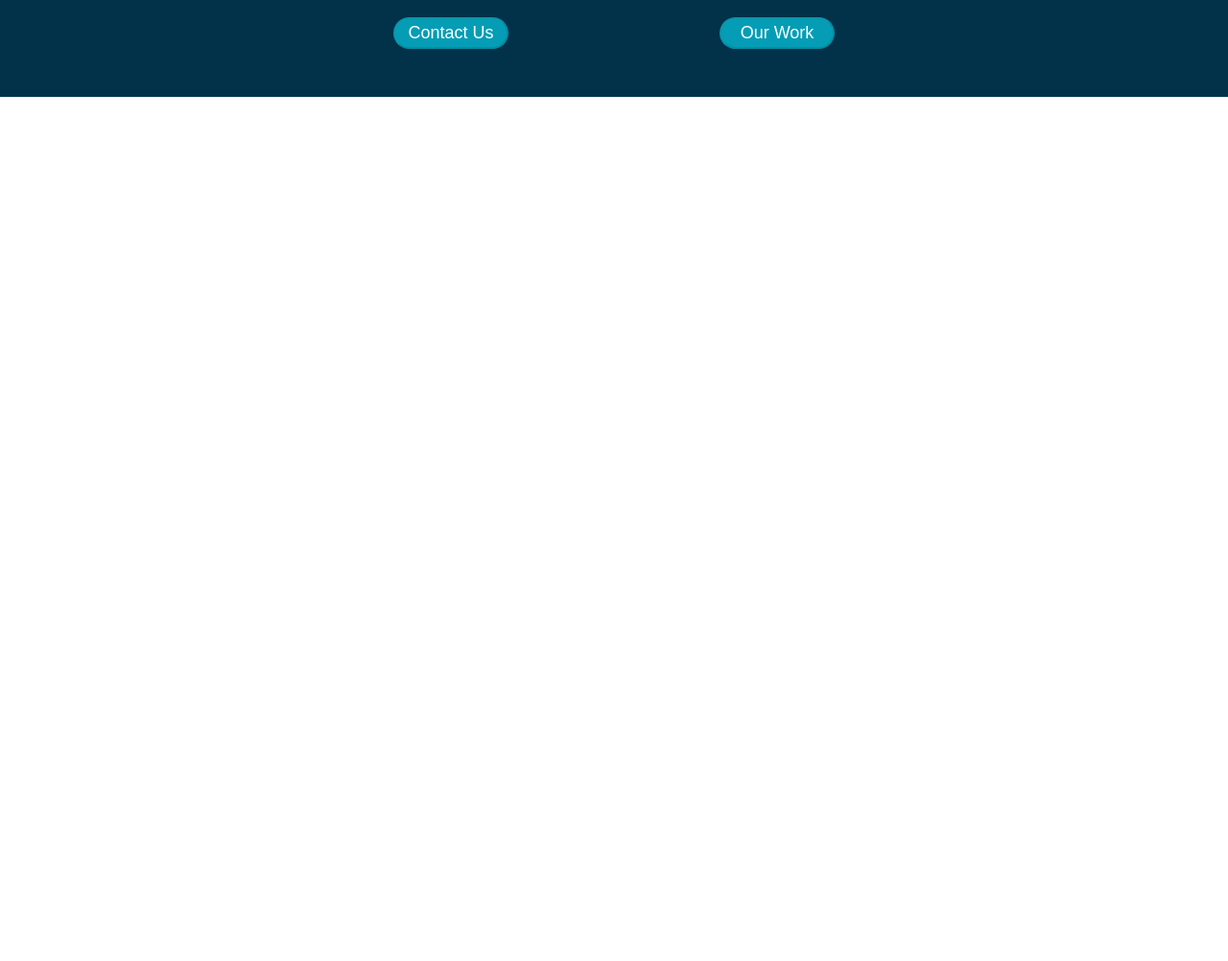
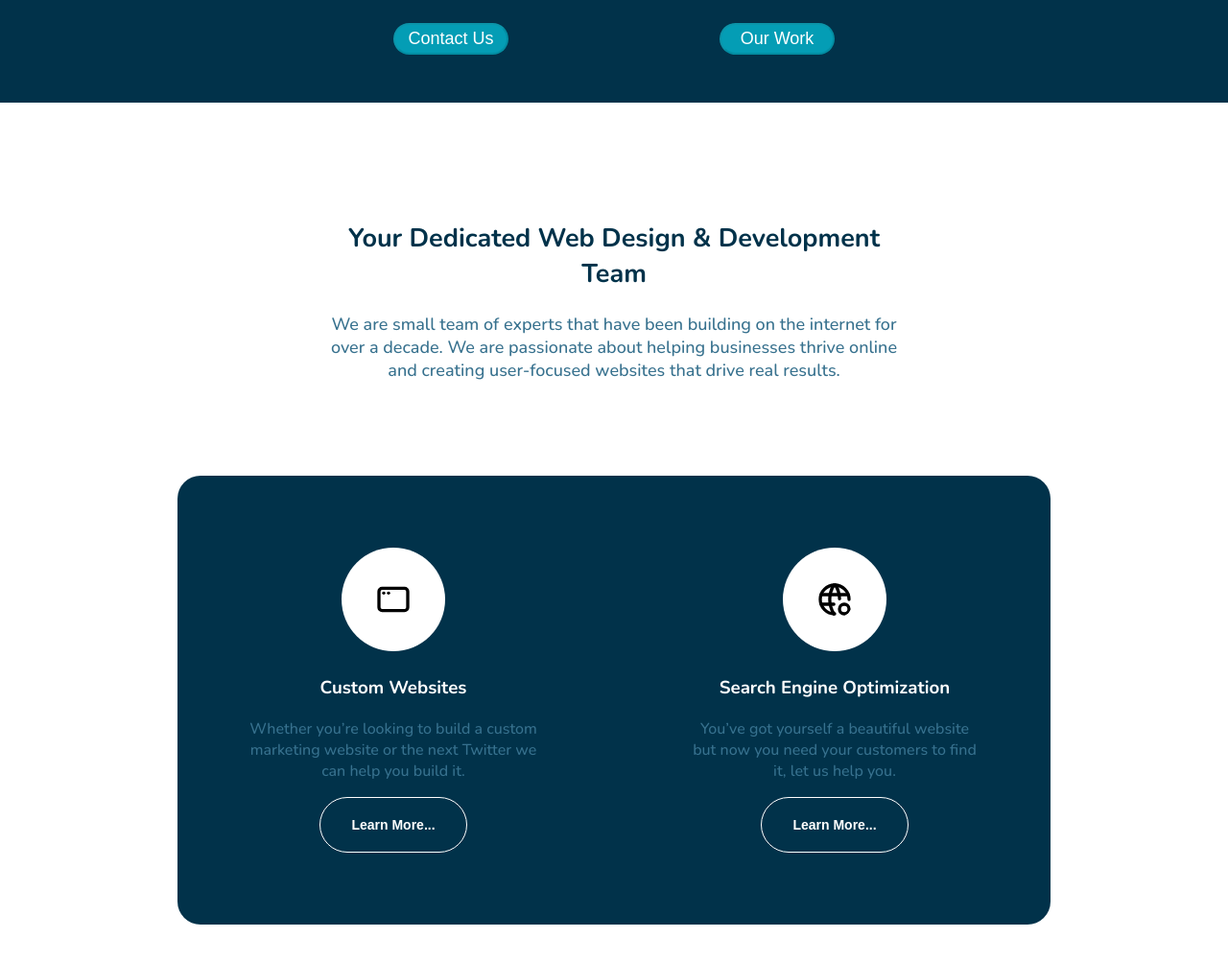
Before and after one commit to ReyAntonio12/Digital_Agency3rd, a website: page index.html in a window 1280 px wide. Shown: the part 528-1530 px from the top of the page at 96% size. Before the commit the page ends 800 px from the top, so only its background shows below. Drawn offline with nearby package versions, Linux system fonts and the light colour scheme.

Commit message:
Creating services section on html and adding styles to services section in CSS

```diff
--- a/index.html
+++ b/index.html
@@ -36,5 +36,29 @@
             </section>
         </header>
     </main>
+    <section class="container__services " id="Services">
+        <article class="introduction__services">
+            <h2 class="text--l services--title">Your Dedicated Web Design & Development Team</h2>
+            <p class="text--m services--description">We are small team of experts that have been building on the internet for over a decade.
+               We are passionate about helping businesses thrive online and creating user-focused websites
+               that drive real results.</p>
+        </article>
+        <article class="services__container">
+            <div class="custom--web--design services--center">
+                <img src="assets/app-window.svg" alt="Website Image" class="service--image">
+                <h3 class="services--intro">Custom Websites</h3>
+                <p class="services--description">Whether you’re looking to build a custom marketing website
+                   or the next Twitter we can help you build it.</p>
+                <button class="learn-more--button">Learn More...</button>
+            </div>
+            <div class="seo--services services--center">
+                <img src="assets/world-search.svg" alt="Search Engine Optimization" class="service--image">
+                <h3 class="services--intro">Search Engine Optimization</h3>
+                <p class="services--description">You’ve got yourself a beautiful website but now you need your customers to find it,
+                   let us help you.</p>
+                <button class="learn-more--button">Learn More...</button>
+            </div>
+        </article>
+    </section>
 </body>
 </html>
--- a/styles.css
+++ b/styles.css
@@ -3,7 +3,8 @@
   --header-color-background: #01324a;
   --button-blue-background: #049db5;
   --hover-button-blue: #058498;
-  --font-gray-color: #4D6476;
+  --font-gray-color: #4d6476;
+  --font-light-gray-color: #37718e;
   --font-size: 14px;
   --font-size-m: 18px;
   --font-size-l: 27px;
@@ -36,8 +37,12 @@ body {
   text-align: center;
 }
 
-.text--l{
+.text--l {
   font-size: var(--font-size-l);
+}
+
+.text--m{
+  font-size: var(--font-size-m);
 }
 /* Header */
 
@@ -53,8 +58,8 @@ main {
   align-items: center;
 }
 
-.container__navigationMenu{
-    width: 75%;
+.container__navigationMenu {
+  width: 75%;
 }
 
 .navigation__list {
@@ -62,9 +67,10 @@ main {
   display: flex;
   justify-content: space-evenly;
   padding: 0;
+  font-size: var(--font-size-m);
 }
 
-.action--button{
+.action--button {
   background-color: var(--button-blue-background);
   cursor: pointer;
   color: var(--white-color);
@@ -75,16 +81,84 @@ main {
   width: 120px;
 }
 
-.container__mainInfo{
+.container__mainInfo {
   padding: 60px 0 50px 0;
   max-width: 900px;
 }
 
-#mainDescription{
+#mainDescription {
   color: var(--font-gray-color)
 }
 
-.container__buttons{
+.container__buttons {
   display: flex;
   justify-content: space-evenly;
 }
+
+/* Services Section */
+
+.container__services {
+  padding: 100px 0 100px 0;
+  margin: 0;
+  display: grid;
+  place-content: center;
+  justify-items: center;
+}
+
+.introduction__services {
+  text-align: center;
+  max-width: 600px;
+}
+
+.services--description {
+  color: var(--font-gray-color);
+}
+
+.services--title {
+  color: var(--header-color-background)
+}
+
+.services__container {
+  background-color: var(--header-color-background);
+  border-radius: 24px;
+  margin-top: 80px;
+  display: grid;
+  grid-template-columns: 1fr 1fr;
+  gap: 10px;
+  justify-items: center;
+}
+
+.services--center{
+  padding: 75px;
+  text-align: center;
+}
+
+.services--intro {
+  color: var(--white-color)
+}
+
+.services--center {
+  max-width: 300px;
+}
+
+.services--description {
+  color: var(--font-light-gray-color)
+}
+
+.service--image {
+  width: 40px;
+  padding: 34px;
+  background-color: var(--white-color);
+  border-radius: 50%;
+}
+
+.learn-more--button {
+  padding: 16px 32px;
+  border: 1px solid var(--white-color);
+  border-radius: 40px;
+  color: var(--white-color);
+  background-color: var(--header-color-background);
+  font-size: var(--font-size);
+  font-weight: bold;
+  line-height: 24px;
+}
```
Also changed, not shown: assets/app-window.svg (added), assets/world-search.svg (added).
